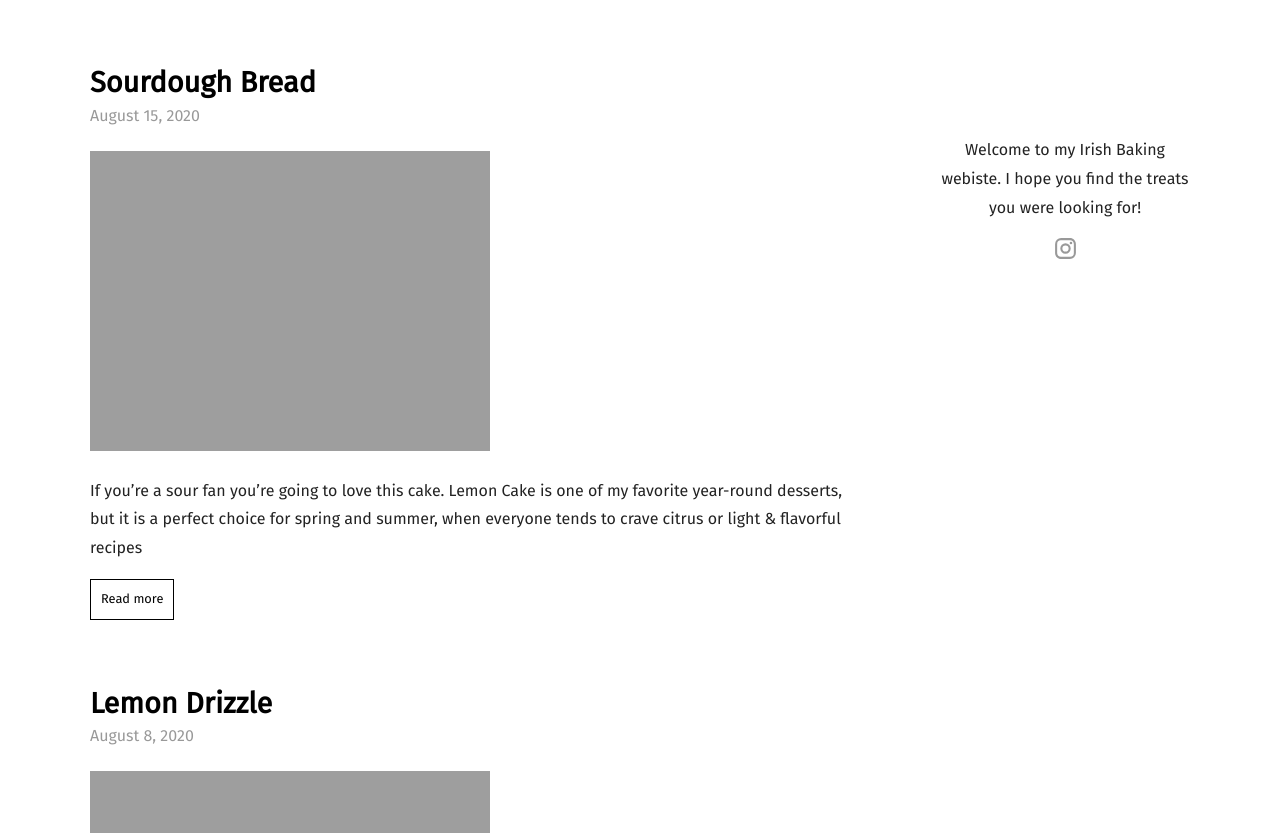
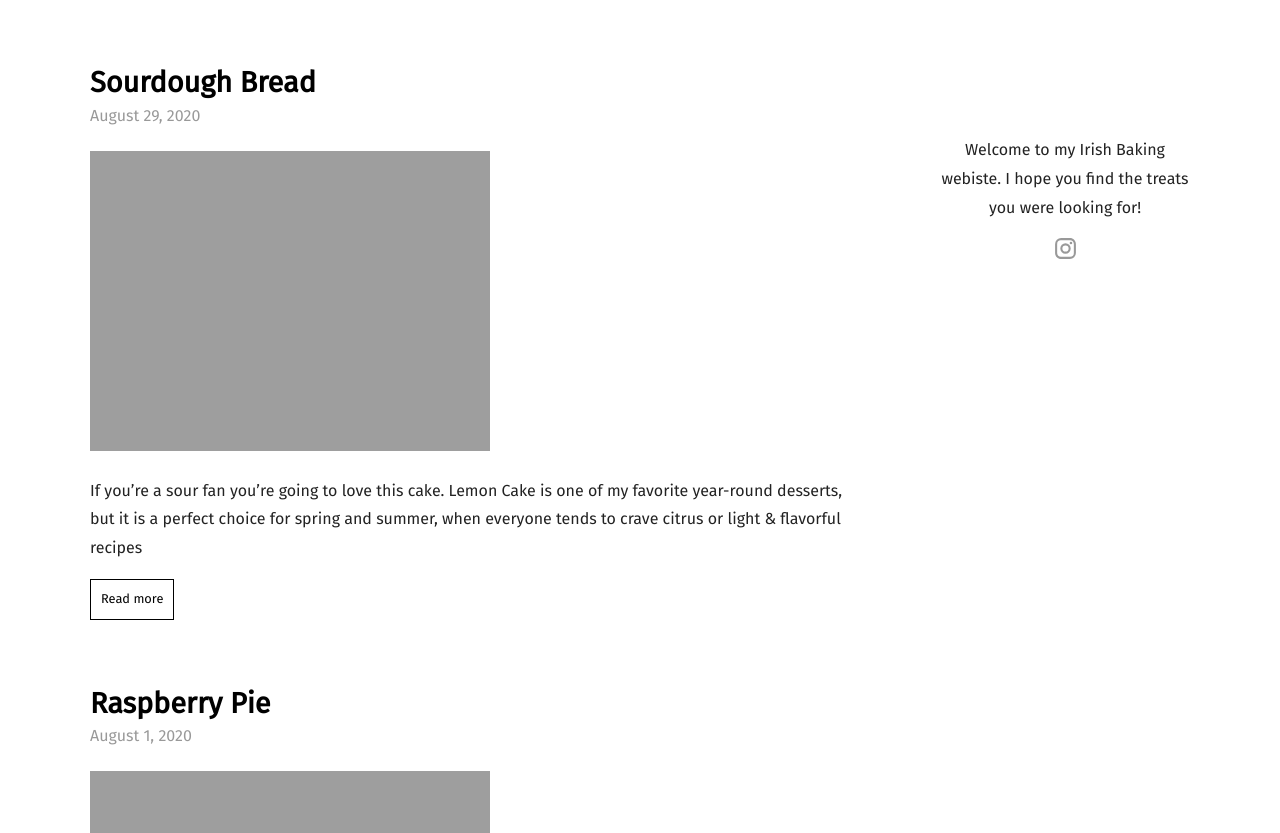
Before and after one commit to mcginleyireland/irishbaking.github.io, a Jekyll site: the page built from index.html, in a window 1280 px wide and 1400 px high. Shown: the part 264-1097 px from the top of the window. Built offline with Jekyll 4.4.1, drawn with Linux system fonts in a browser that asks for light colours; some web fonts are replaced; the list of posts is cut into pages by our own code; a file with an impossible date is left out; part of the change alters nothing that is shown.

Commit message:
Updating the dates of the recipies and also the lemon drizzle recipe

```diff
--- a/_posts/2020-08-08-lemon-drizzle.md
+++ b/_posts/2020-08-15-lemon-drizzle.md
@@ -1,5 +1,5 @@
 ---
-date: 2020-08-08
+date: 2020-15-08
 title: Lemon Drizzle
 categories:
   - Cakes
@@ -7,44 +7,40 @@ featured_image: https://irishbaking.ie/images/Lemon_Drizzle/Image_3.jpg
 recipe:
   servings: 12 slices
   prep: 15 minutes
-  cook: 65 minutes
+  cook: 45 minutes
   ingredients_markdown: |-
-    * 1 cup unsalted butter
-    * 2 1/2 cups all-purpose flour
+    * 6oz unsalted butter
+    * 9oz of caster sugar
     * 1 teaspoon salt
-    * 1/2 teaspoon baking soda
-    * 1/2 teaspoon baking powder
-    * 3 cups of sugar
-    * 2 teaspoons of lemon zest
-    * 6 teaspoons of lemon juice
-    * 6 eggs
-    * 1 cup Greek yogurt
-    * 1 cup confectioners’ sugar
+    * 9oz of flour
+    * 6 tablespoons of milk
+    * Rind of 1 lemon
+    * 3 large eggs
+    * 3 tablespoons of icing sugar
+    * 3 tablespoons of lemon juice
   directions_markdown: |-
-    1. Heat oven to 325° F. Butter and flour a 12-cup Bundt pan. In a medium bowl, whisk together the flour, salt, baking soda, and baking powder.
-    2. Using an electric mixer, beat the butter, granulated sugar, and lemon zest on medium-high until light and fluffy, 3 to 4 minutes. Beat in 4 tablespoons of the lemon juice, then the eggs, one at a time, scraping down the sides of the bowl as necessary.
+    1. Heat oven to 180° C. Butter and flour a 12-cup Bundt pan. In a medium bowl, cream the sugar and butter.
+    2. Add the eggs, lemon rind, flour and milk together and beat until combined. Scraping down the sides of the bowl as necessary.
     3. Reduce mixer speed to low. Add half the flour mixture, then the yogurt, and then the remaining flour mixture. Mix just until combined (do not overmix).
     4. Transfer the batter to the prepared pan and bake until a toothpick inserted in the center comes out clean, 65 to 75 minutes. Cool the cake in the pan for 30 minutes, then turn it out onto a wire rack to cool completely.
     5. In a small bowl, whisk together the confectioners’ sugar and 1 of the remaining tablespoons of lemon juice until smooth, adding the remaining lemon juice as necessary to create a thick, but pourable glaze.
 ---
-If you're a sour fan you're going to love this cake. Lemon Cake is one of my favorite year-round desserts, but it is a perfect choice for spring and summer, when everyone tends to crave citrus or light & flavorful recipes
+If you're a sour fan you're going to love this cake. Lemon Drizzle is one of my favorite year-round desserts, but it is a perfect choice for spring and summer, when everyone tends to crave citrus or light & flavorful recipes
 
 ![Cake](https://irishbaking.ie/images/Lemon_Drizzle/Image_1.jpg)
 
-You can add extra flavour with berries.
+It's always important to butter your tins, but I find these loaf paper linings do the job.
 
 ![Cake](https://irishbaking.ie/images/Lemon_Drizzle/Image_2.jpg)
 
-You can add extra flavour with berries.
+While your cake is in the oven prepare the lemon drizzle part of the Lemon Drizzle Cake.
 
 ![Cake](https://irishbaking.ie/images/Lemon_Drizzle/Image_3.jpg)
 
-You can add extra flavour with berries.
+While still in the pan drizzle over the lemon and icing sugar mix. You can poke fork holes in the cake to bring a rich lemon flavour to all part of the cake.
 
 ![Cake](https://irishbaking.ie/images/Lemon_Drizzle/Image_4.jpg)
 
-You can add extra flavour with berries.
+Wait for it to cook down to cut an plate.
 
 ![Cake](https://irishbaking.ie/images/Lemon_Drizzle/Image_5.jpg)
-
-Or a caramel sauce.
--- a/_posts/2020-08-15-sourdough-bread.md
+++ b/_posts/2020-08-29-sourdough-bread.md
@@ -1,5 +1,5 @@
 ---
-date: 2020-08-15
+date: 2020-08-29
 title: Sourdough Bread
 categories:
   - Breads
```
